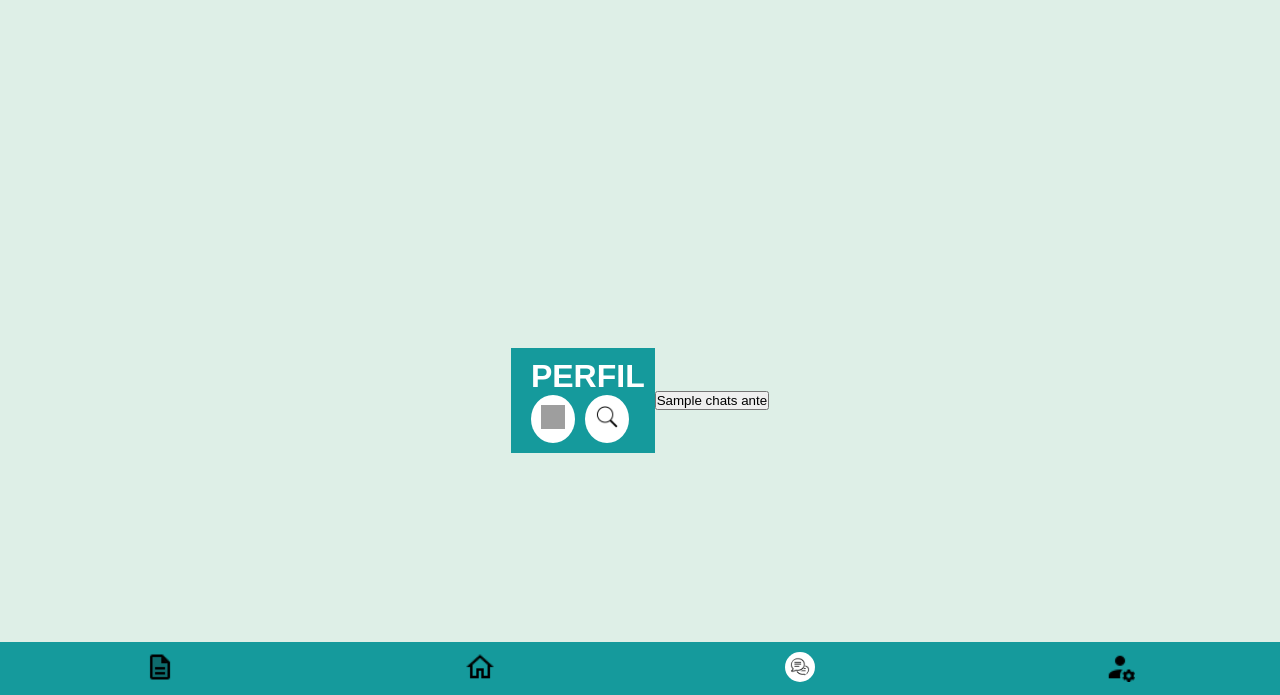
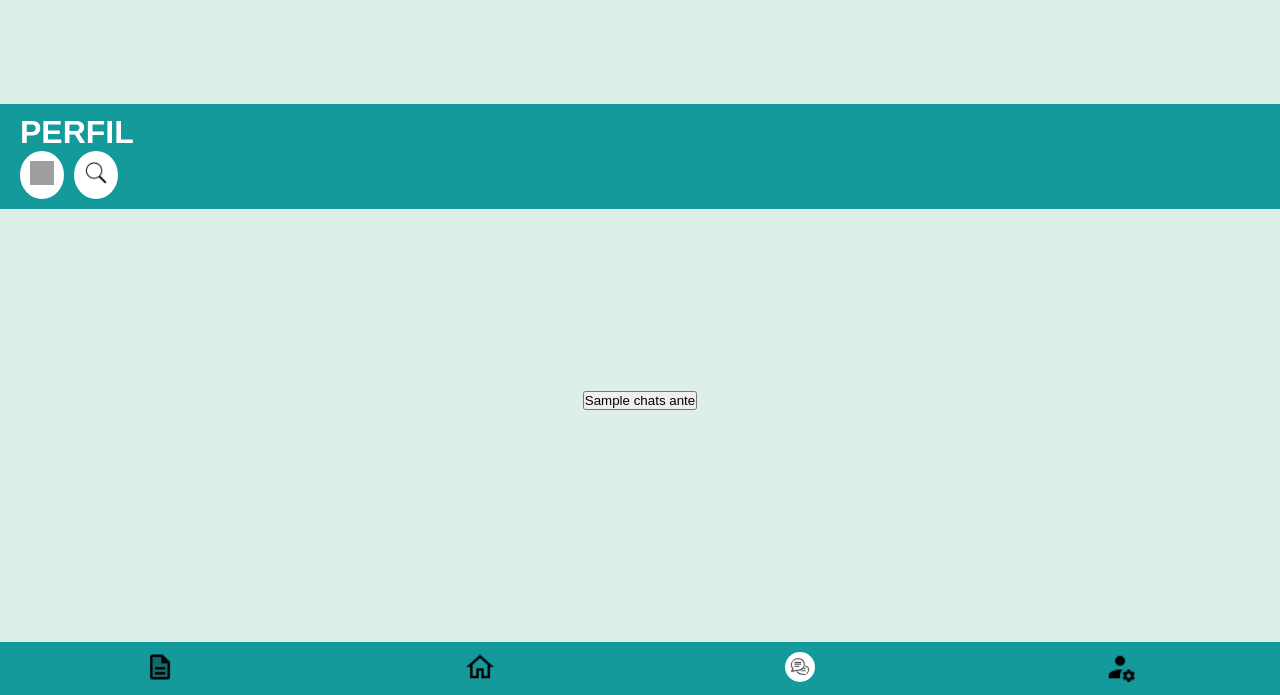
Before and after one commit to Igor2427/H.E.M, a Django app: template site/HEM/appHEM/templates/chats_medico.html in a window 1280 px wide. Shown: the top 695 px of the page. Run offline with Django 3.2, Linux system fonts and the light colour scheme; the template is opened without the code that fills it: most values are stand-ins (such as "Sample title", 1, 10 or a date in 2020); grey boxes are pictures that could not be loaded.

Commit message:
Update mensagem_pac.css

```diff
--- a/site/HEM/appHEM/static/css/mensagem_pac.css
+++ b/site/HEM/appHEM/static/css/mensagem_pac.css
@@ -13,7 +13,10 @@ header {
     display: flex;
     justify-content: space-between;
     align-items: center;
+    position: fixed;
     padding: 10px;
+    width: 100%;
+    margin-top: -38%;
 }
 
 .header-content h1 {
```
